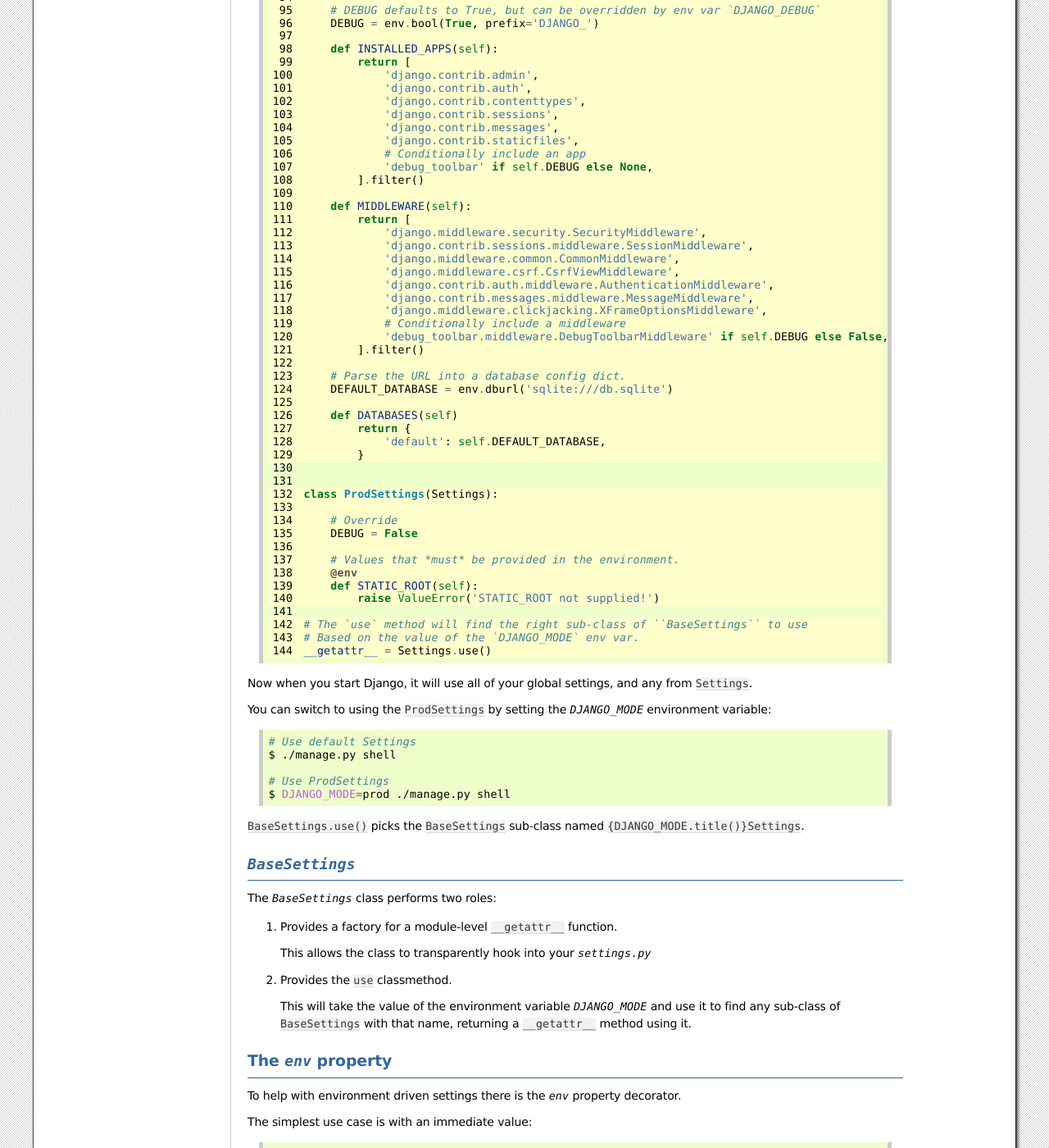
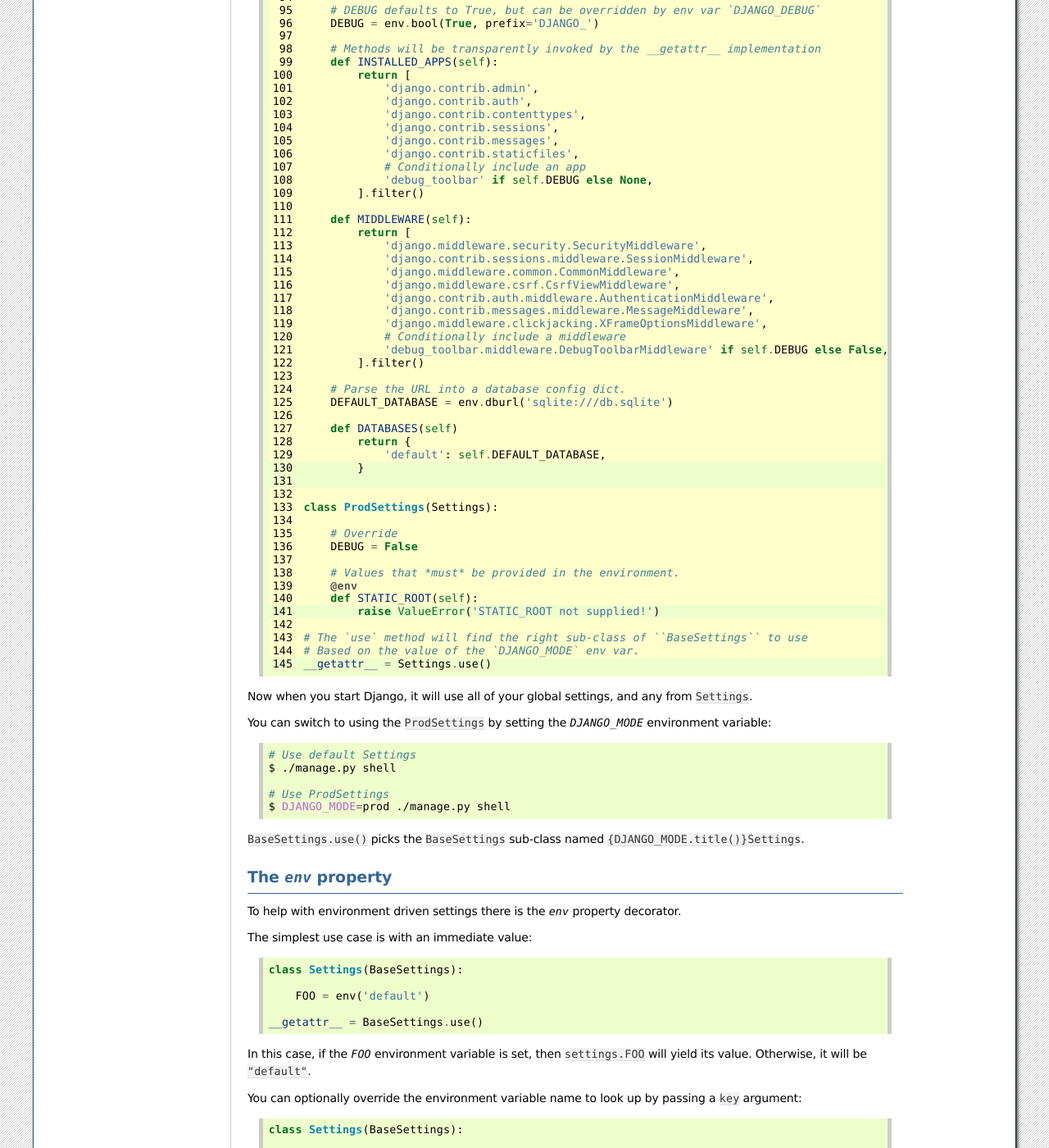
Before and after one commit to funkybob/django-classy-settings, a Sphinx documentation site: the page built from docs/index.rst, in a window 1280 px wide and 1400 px high, scrolled down 2150 px. Shown: the whole window at 82% size. Built offline with Sphinx 7.4.7, drawn with Linux system fonts in a browser that asks for light colours.

Commit message:
Drop now redundant docs section

```diff
--- a/docs/index.rst
+++ b/docs/index.rst
@@ -140,6 +140,7 @@ might use `django-classy-settings`:
         # DEBUG defaults to True, but can be overridden by env var `DJANGO_DEBUG`
         DEBUG = env.bool(True, prefix='DJANGO_')
 
+        # Methods will be transparently invoked by the __getattr__ implementation
         def INSTALLED_APPS(self):
             return [
                 'django.contrib.admin',
@@ -203,23 +204,8 @@ environment variable:
     # Use ProdSettings
     $ DJANGO_MODE=prod ./manage.py shell
 
-``BaseSettings.use()`` picks the ``BaseSettings`` sub-class named ``{DJANGO_MODE.title()}Settings``.
-
-`BaseSettings`
---------------
-
-The `BaseSettings` class performs two roles:
-
-#. Provides a factory for a module-level ``__getattr__`` function.
-
-   This allows the class to transparently hook into your `settings.py`
-
-#. Provides the ``use`` classmethod.
-
-   This will take the value of the environment variable `DJANGO_MODE` and use it
-   to find any sub-class of ``BaseSettings`` with that name, returning a
-   ``__getattr__`` method using it.
-
+``BaseSettings.use()`` picks the ``BaseSettings`` sub-class named
+``{DJANGO_MODE.title()}Settings``.
 
 The `env` property
 ------------------
```
